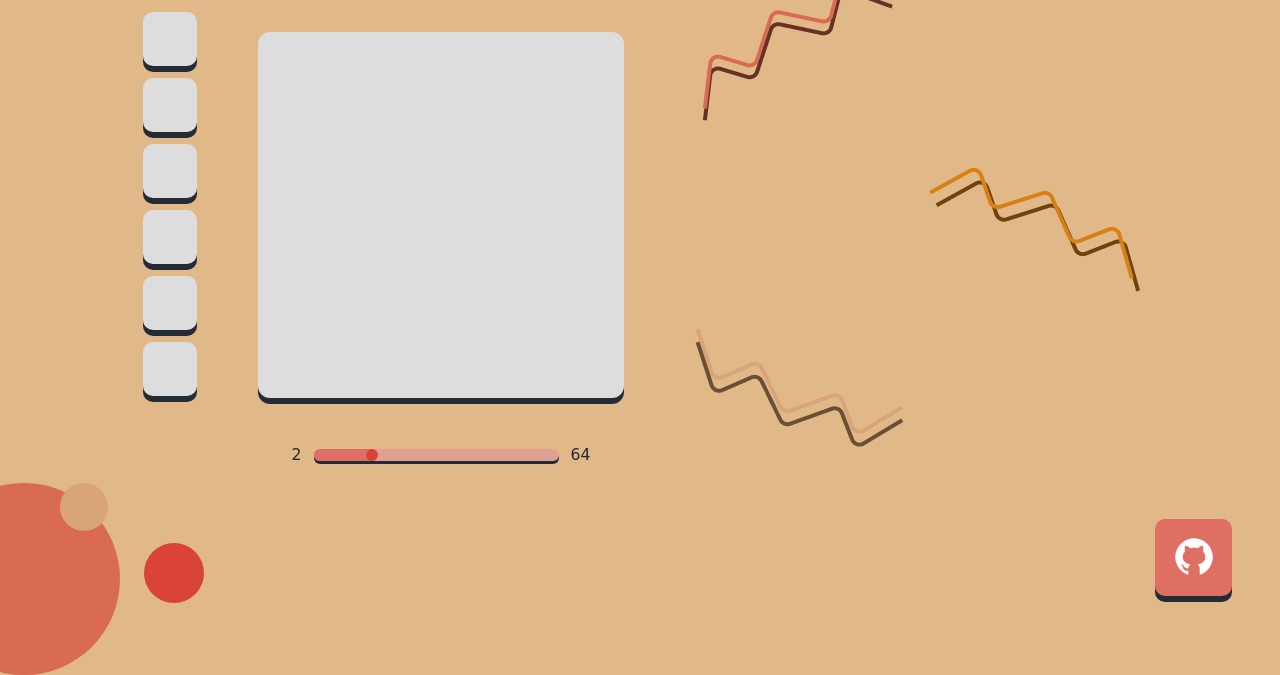
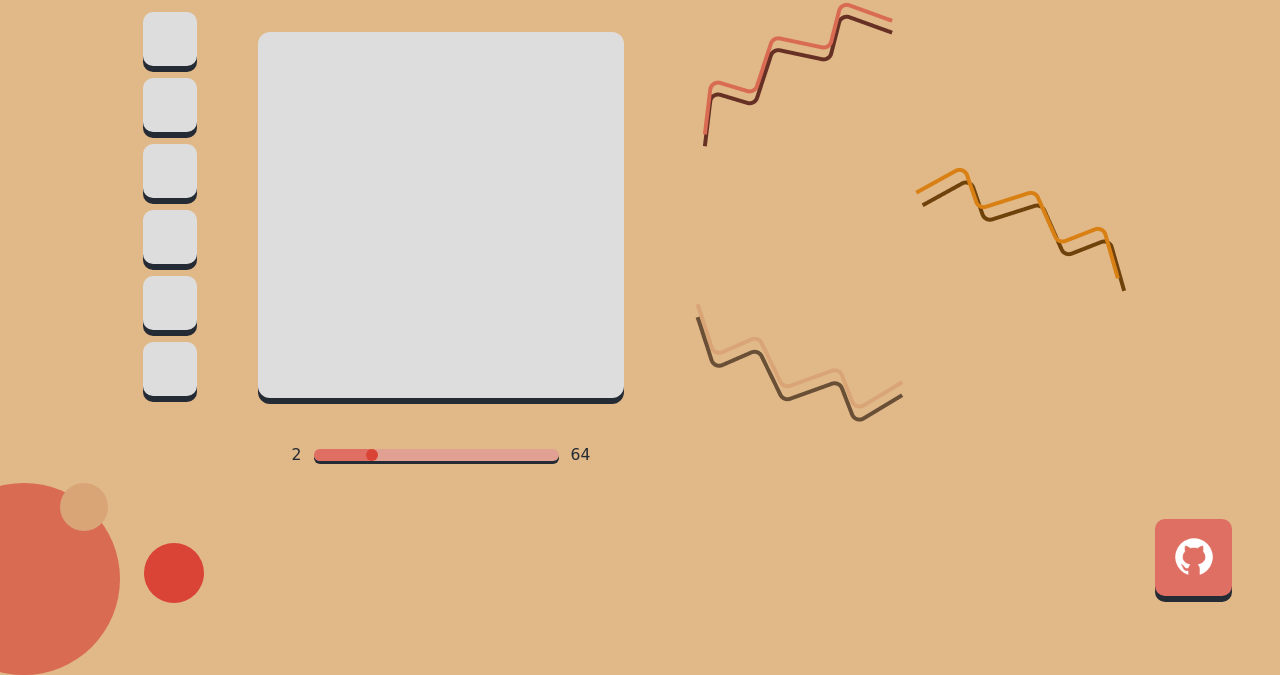
Before and after one commit to Valdemarcheck/Etch-a-sketch-new, a plain HTML site: page index.html in a window 1280 px wide. Shown: the part 185-860 px from the top of the page. Drawn offline with Linux system fonts and the light colour scheme; a web font is replaced by a local one.

Commit message:
Change lines spacing

```diff
--- a/styles.css
+++ b/styles.css
@@ -132,13 +132,12 @@ h2 {
 
   display: flex;
   flex-direction: column;
-  justify-content: space-evenly;
+  justify-content: center;
 }
 
 .line-container {
   flex: 1;
   max-height: 12rem;
-  width: 18rem;
 }
 
 .line-container:nth-child(2) {
```
